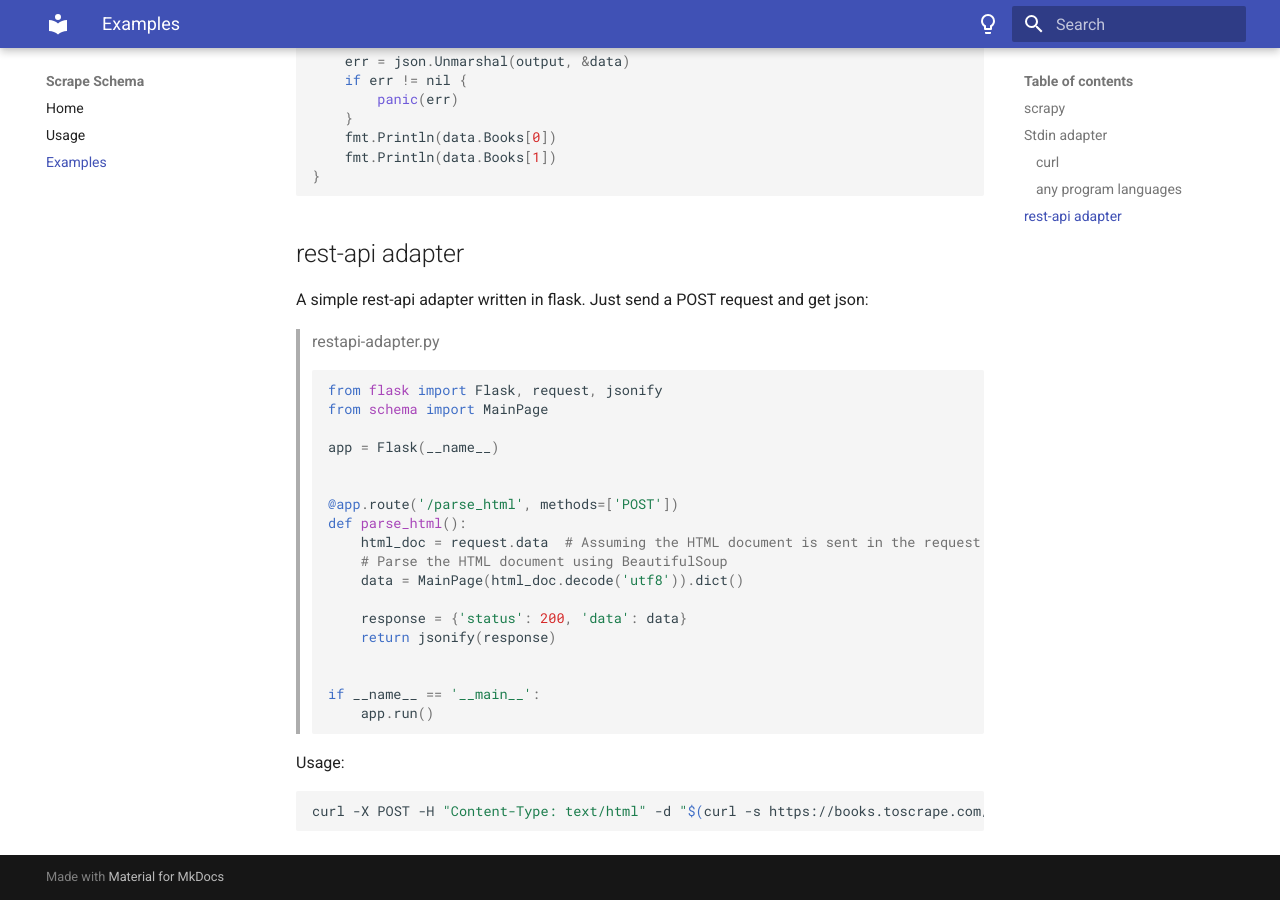
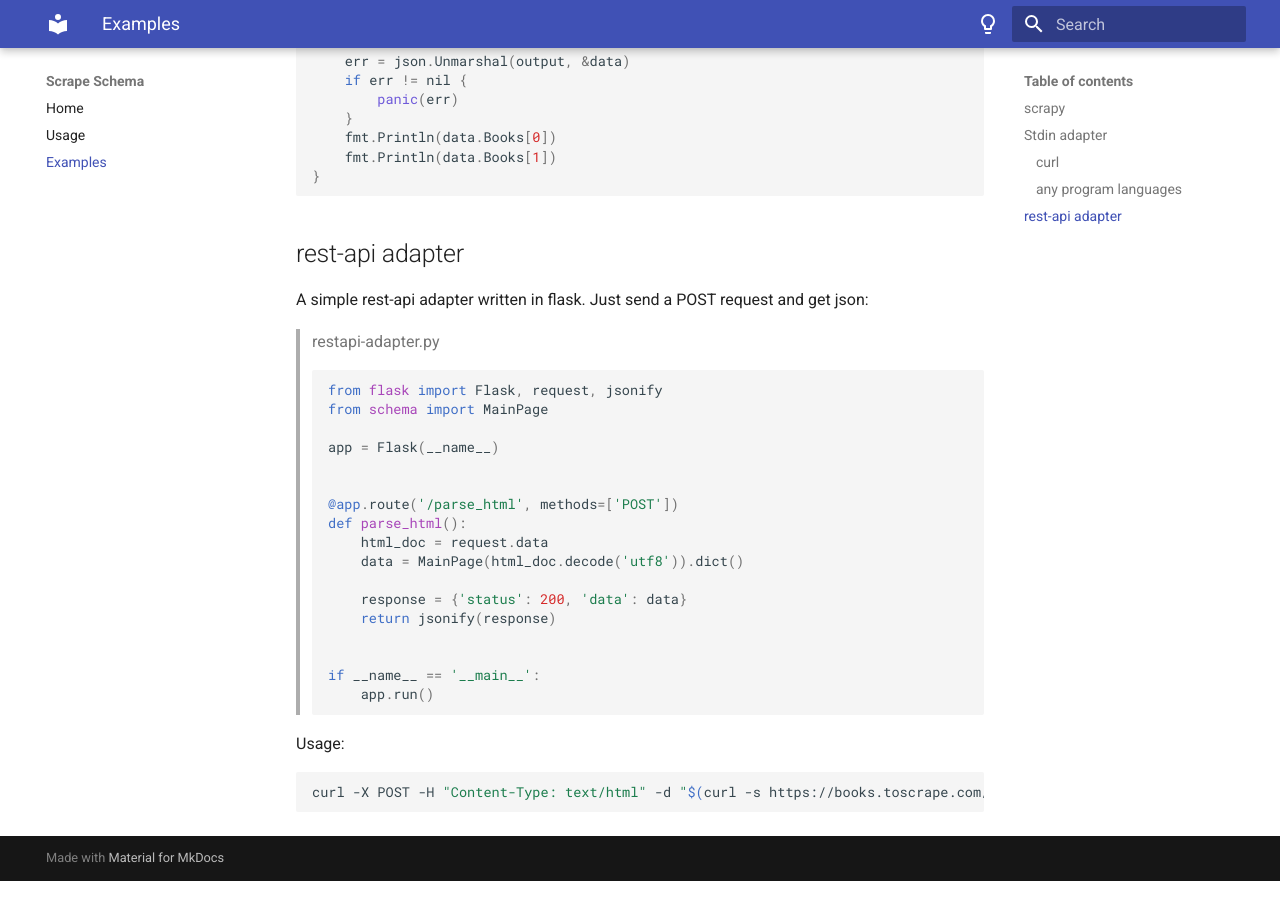
Before and after one commit to vypivshiy/scrape-schema, an MkDocs documentation site: the page built from docs/examples.md, in a window 1280 px wide and 900 px high, scrolled down 3812 px. Built offline with MkDocs 1.6.1 and Material for MkDocs 9.7.7, drawn with Linux system fonts in a browser that asks for light colours.

Commit message:
fix example

```diff
--- a/docs/examples.md
+++ b/docs/examples.md
@@ -205,8 +205,7 @@ app = Flask(__name__)
 
 @app.route('/parse_html', methods=['POST'])
 def parse_html():
-    html_doc = request.data  # Assuming the HTML document is sent in the request body
-    # Parse the HTML document using BeautifulSoup
+    html_doc = request.data
     data = MainPage(html_doc.decode('utf8')).dict()
 
     response = {'status': 200, 'data': data}
```
